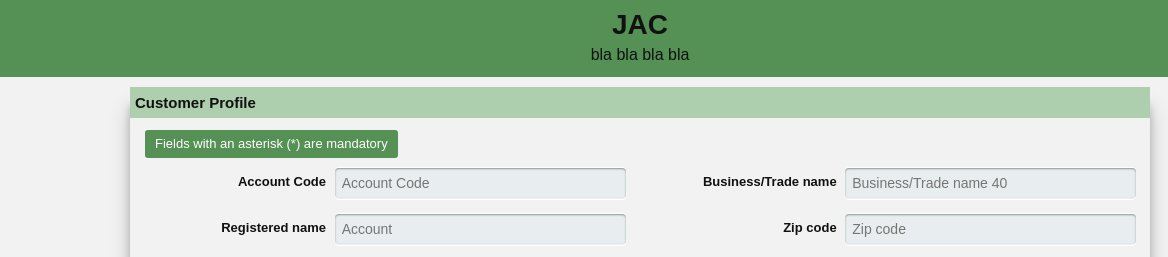
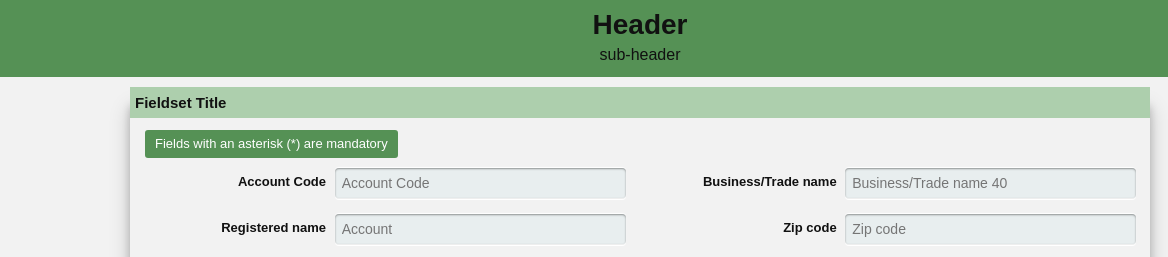
Before and after one commit to LeanSeverino1022/JC, a plain HTML site: page company_profile/index.html in a window 1280 px wide. Shown: the top 257 px of the page, 0-1168 px from the left. Drawn offline with Linux system fonts and the light colour scheme.

Commit message:
Update index.html

```diff
--- a/company_profile/index.html
+++ b/company_profile/index.html
@@ -11,8 +11,8 @@
     </head>
     <body>
         <header class="page_header">
-                <h1 class="page_title ">JAC</h1>
-                <p class="page_subtitle p5_align_center">bla bla bla bla</p>
+                <h1 class="page_title ">Header</h1>
+                <p class="page_subtitle p5_align_center">sub-header</p>
 
                 <div class="p5_topRight">
                     <p style="margin: 0">date 00/00/00</p>
@@ -22,7 +22,7 @@
         <main id="wrapper" class="">
             <form action="index.html" method="post" class="pms_form">
                 <fieldset class="pms_fieldset">
-                    <legend class="pms_legend"> Customer Profile </legend>
+                    <legend class="pms_legend"> Fieldset Title </legend>
 
                     <div> <p class="required_msg">Fields with an asterisk (*) are mandatory</p> </div>
 
```
